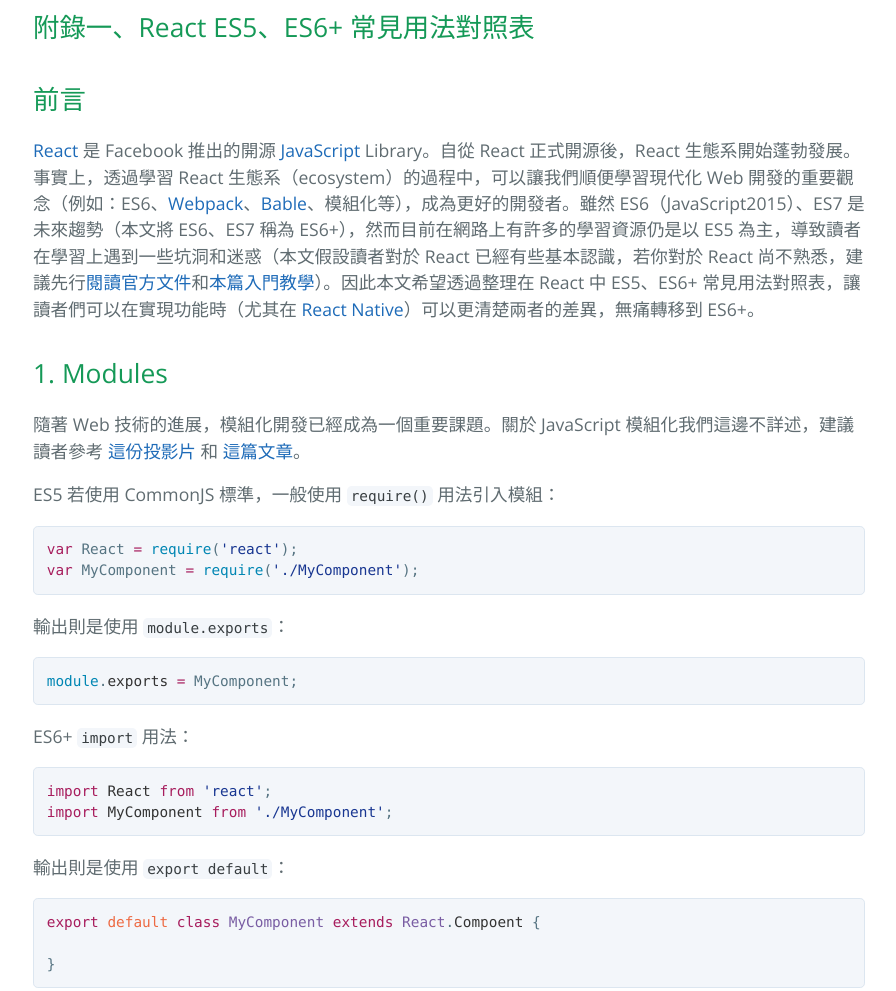
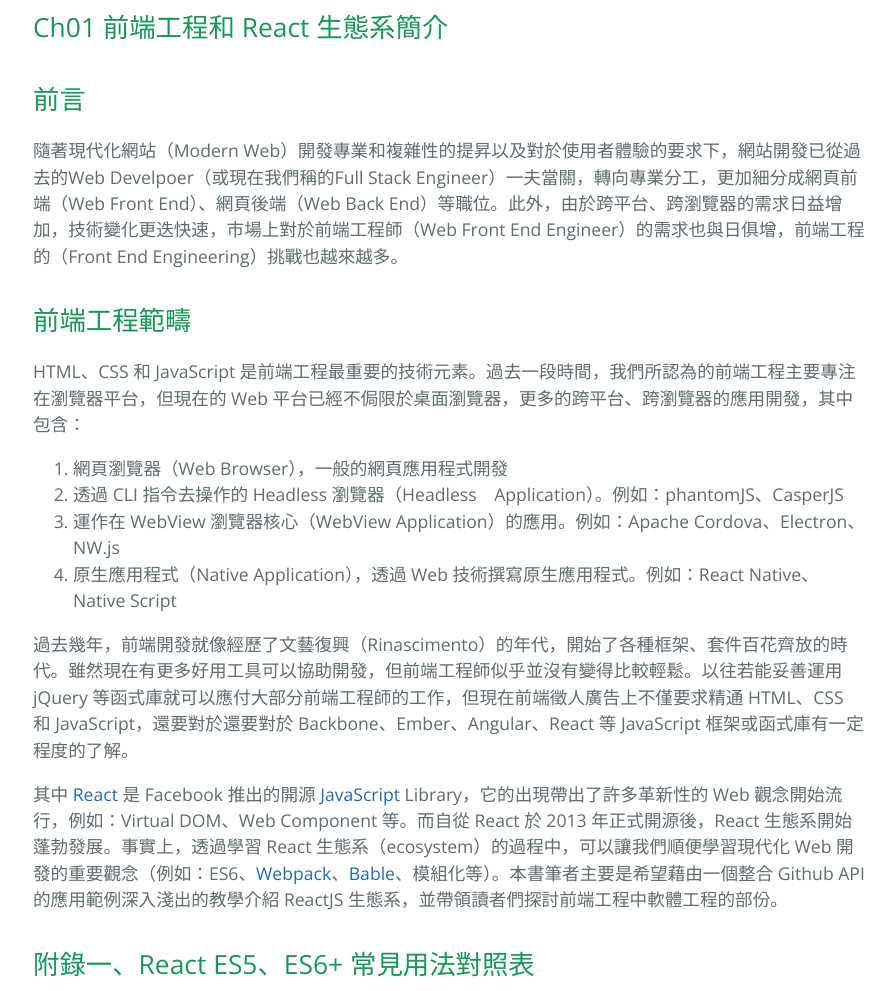
Before and after one commit to trust2065/reactjs101, a plain HTML site: page index.html in a window 1280 px wide. Shown: the part 1180-2171 px from the top of the page, without its empty margins (191-1087 px from the left). Drawn offline with nearby package versions, Linux system fonts and the light colour scheme.

```diff
--- a/index.html
+++ b/index.html
@@ -23,7 +23,7 @@
 <a id="目錄agenda" class="anchor" href="#%E7%9B%AE%E9%8C%84agenda" aria-hidden="true"><span aria-hidden="true" class="octicon octicon-link"></span></a>目錄（Agenda）</h2>
 
 <ul>
-<li><p>一、前端工程和 React 生態系簡介</p></li>
+<li><p><a href="f2e-and-react-ecosystem">一、前端工程和 React 生態系簡介</a></p></li>
 <li><p>二、React/JSX/Component 簡介</p></li>
 <li><p>三、開發環境設置與 Webpack 入門</p></li>
 <li><p>四、Pros/State 基礎</p></li>
@@ -41,11 +41,35 @@
 <li><p>附錄二、學習資源</p></li>
 </ul>
 
+<h2 id="f2e-and-react-ecosystem">
+<a id="ch01-前端工程和-react-生態系簡介" class="anchor" href="#ch01-%E5%89%8D%E7%AB%AF%E5%B7%A5%E7%A8%8B%E5%92%8C-react-%E7%94%9F%E6%85%8B%E7%B3%BB%E7%B0%A1%E4%BB%8B" aria-hidden="true"><span aria-hidden="true" class="octicon octicon-link"></span></a>Ch01 前端工程和 React 生態系簡介</h2>
+
+<h2>
+<a id="前言" class="anchor" href="#%E5%89%8D%E8%A8%80" aria-hidden="true"><span aria-hidden="true" class="octicon octicon-link"></span></a>前言</h2>
+
+<p>隨著現代化網站（Modern Web）開發專業和複雜性的提昇以及對於使用者體驗的要求下，網站開發已從過去的Web Develpoer（或現在我們稱的Full Stack Engineer）一夫當關，轉向專業分工，更加細分成網頁前端（Web Front End）、網頁後端（Web Back End）等職位。此外，由於跨平台、跨瀏覽器的需求日益增加，技術變化更迭快速，市場上對於前端工程師（Web Front End Engineer）的需求也與日俱增，前端工程的（Front End Engineering）挑戰也越來越多。</p>
+
+<h2>
+<a id="前端工程範疇" class="anchor" href="#%E5%89%8D%E7%AB%AF%E5%B7%A5%E7%A8%8B%E7%AF%84%E7%96%87" aria-hidden="true"><span aria-hidden="true" class="octicon octicon-link"></span></a>前端工程範疇</h2>
+
+<p>HTML、CSS 和 JavaScript 是前端工程最重要的技術元素。過去一段時間，我們所認為的前端工程主要專注在瀏覽器平台，但現在的 Web 平台已經不侷限於桌面瀏覽器，更多的跨平台、跨瀏覽器的應用開發，其中包含：</p>
+
+<ol>
+<li>網頁瀏覽器（Web Browser），一般的網頁應用程式開發</li>
+<li>透過 CLI 指令去操作的 Headless 瀏覽器（Headless　Application）。例如：phantomJS、CasperJS</li>
+<li>運作在 WebView 瀏覽器核心（WebView Application）的應用。例如：Apache Cordova、Electron、NW.js</li>
+<li>原生應用程式（Native Application），透過 Web 技術撰寫原生應用程式。例如：React Native、Native Script</li>
+</ol>
+
+<p>過去幾年，前端開發就像經歷了文藝復興（Rinascimento）的年代，開始了各種框架、套件百花齊放的時代。雖然現在有更多好用工具可以協助開發，但前端工程師似乎並沒有變得比較輕鬆。以往若能妥善運用 jQuery 等函式庫就可以應付大部分前端工程師的工作，但現在前端徵人廣告上不僅要求精通 HTML、CSS 和 JavaScript，還要對於還要對於 Backbone、Ember、Angular、React 等 JavaScript 框架或函式庫有一定程度的了解。</p>
+
+<p>其中 <a href="https://facebook.github.io/react/">React</a> 是 Facebook 推出的開源 <a href="https://en.wikipedia.org/wiki/JavaScript">JavaScript</a> Library，它的出現帶出了許多革新性的 Web 觀念開始流行，例如：Virtual DOM、Web Component 等。而自從 React 於 2013 年正式開源後，React 生態系開始蓬勃發展。事實上，透過學習 React 生態系（ecosystem）的過程中，可以讓我們順便學習現代化 Web 開發的重要觀念（例如：ES6、<a href="https://github.com/webpack/webpack">Webpack</a>、<a href="https://babeljs.io/">Bable</a>、模組化等）。本書筆者主要是希望藉由一個整合 Github API 的應用範例深入淺出的教學介紹 ReactJS 生態系，並帶領讀者們探討前端工程中軟體工程的部份。</p>
+
 <h2 id="react-react-native-es5-es6-cheat-sheet">
 <a id="附錄一react-es5es6-常見用法對照表" class="anchor" href="#%E9%99%84%E9%8C%84%E4%B8%80react-es5es6-%E5%B8%B8%E8%A6%8B%E7%94%A8%E6%B3%95%E5%B0%8D%E7%85%A7%E8%A1%A8" aria-hidden="true"><span aria-hidden="true" class="octicon octicon-link"></span></a>附錄一、React ES5、ES6+ 常見用法對照表</h2>
 
 <h2>
-<a id="前言" class="anchor" href="#%E5%89%8D%E8%A8%80" aria-hidden="true"><span aria-hidden="true" class="octicon octicon-link"></span></a>前言</h2>
+<a id="前言-1" class="anchor" href="#%E5%89%8D%E8%A8%80-1" aria-hidden="true"><span aria-hidden="true" class="octicon octicon-link"></span></a>前言</h2>
 
 <p><a href="https://facebook.github.io/react/">React</a> 是 Facebook 推出的開源 <a href="https://en.wikipedia.org/wiki/JavaScript">JavaScript</a> Library。自從 React 正式開源後，React 生態系開始蓬勃發展。事實上，透過學習 React 生態系（ecosystem）的過程中，可以讓我們順便學習現代化 Web 開發的重要觀念（例如：ES6、<a href="https://github.com/webpack/webpack">Webpack</a>、<a href="https://babeljs.io/">Bable</a>、模組化等），成為更好的開發者。雖然 ES6（JavaScript2015）、ES7 是未來趨勢（本文將 ES6、ES7 稱為 ES6+），然而目前在網路上有許多的學習資源仍是以 ES5 為主，導致讀者在學習上遇到一些坑洞和迷惑（本文假設讀者對於 React 已經有些基本認識，若你對於 React 尚不熟悉，建議先行<a href="https://facebook.github.io/react/">閱讀官方文件</a>和<a href="https://scotch.io/tutorials/learning-react-getting-started-and-concepts">本篇入門教學</a>）。因此本文希望透過整理在 React 中 ES5、ES6+ 常見用法對照表，讓讀者們可以在實現功能時（尤其在 <a href="https://facebook.github.io/react-native/">React Native</a>）可以更清楚兩者的差異，無痛轉移到 ES6+。 </p>
 
```
Also changed, not shown: params.json (+1 -1 lines).
